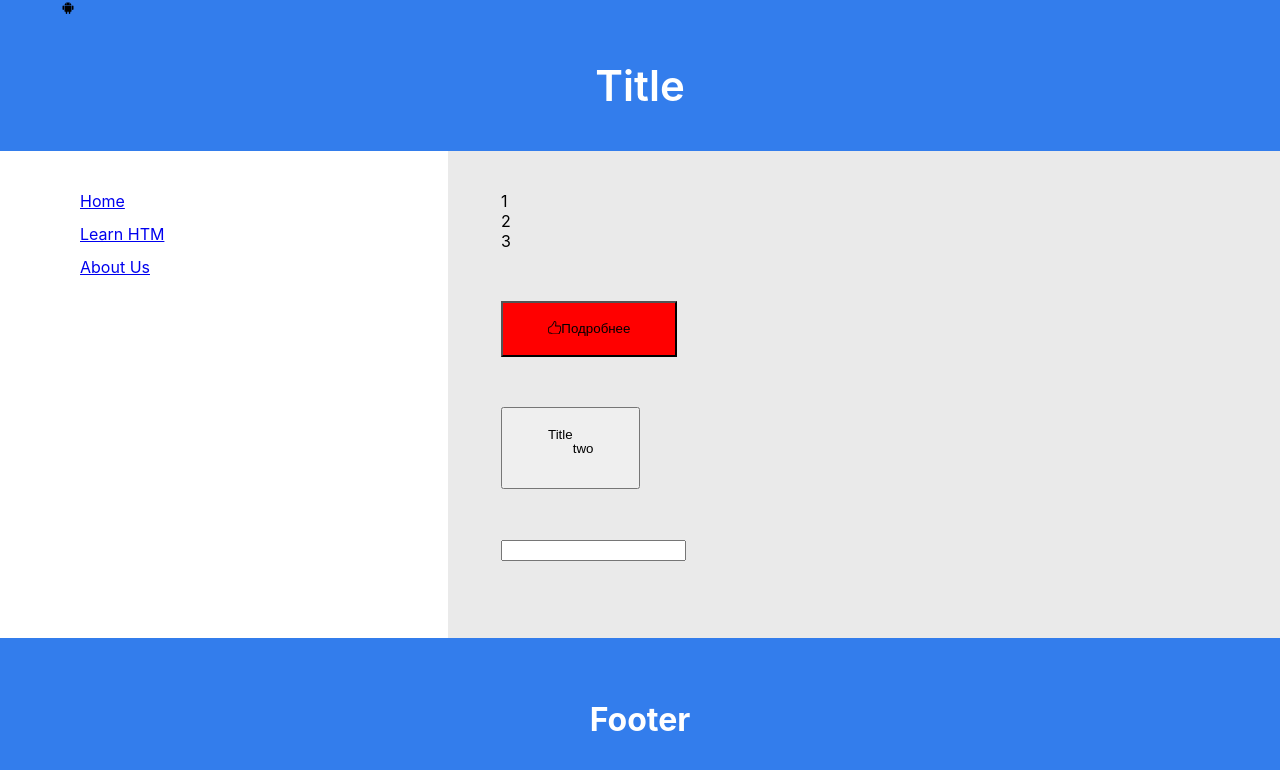
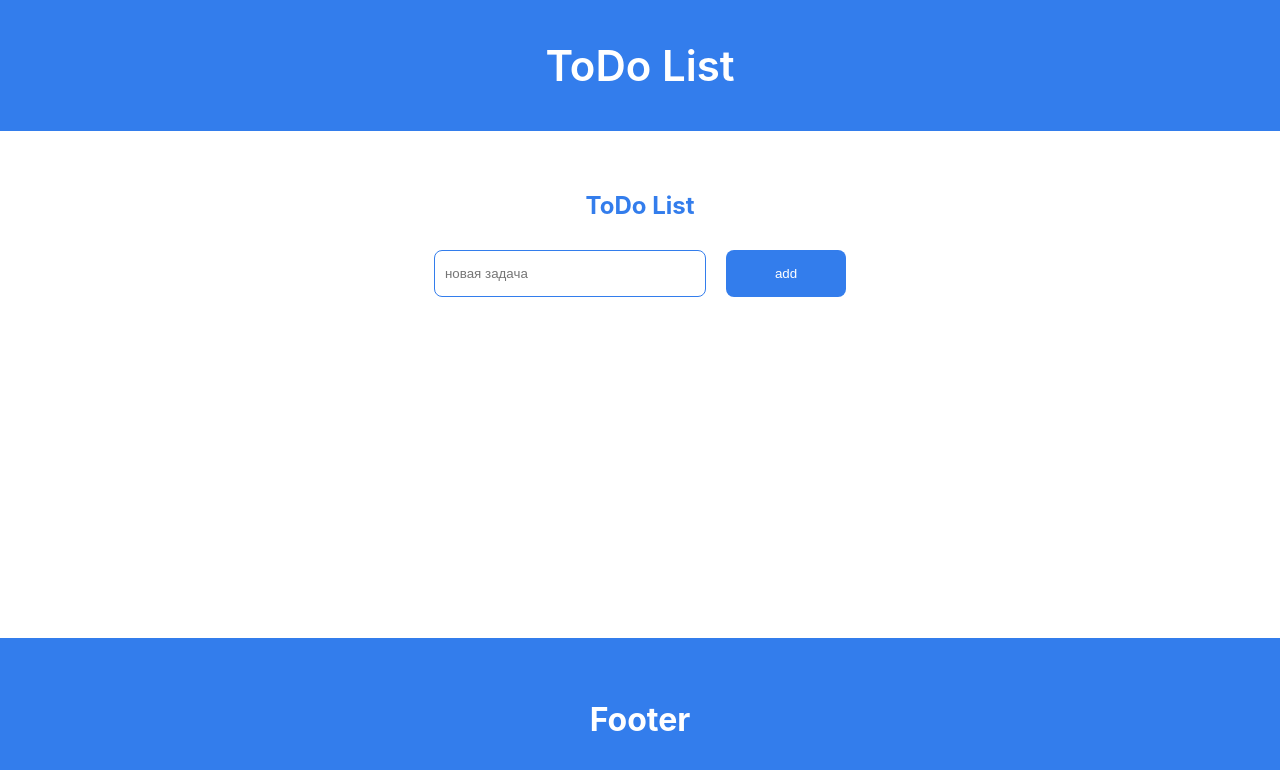
Before and after one commit to lutyi2856/reactGithub, a React (Create React App) app: page / in a window 1280 px wide. Shown: the top 770 px of the page. Built offline with nearby package versions, Linux system fonts and the light colour scheme.

Commit message:
todo list

```diff
--- a/src/Header/Header.jsx
+++ b/src/Header/Header.jsx
@@ -1,12 +1,10 @@
 import "./header.css";
-import { IoLogoAndroid } from "react-icons/io";
 
 const Header = () => {
   return (
     <header className="header">
       <div className="container">
-        <IoLogoAndroid />
-        <h1 className="header-title">Title</h1>
+        <h1 className="header-title">ToDo List</h1>
       </div>
     </header>
   );
--- a/src/Hero/Hero.jsx
+++ b/src/Hero/Hero.jsx
@@ -1,5 +1,6 @@
-import Sitebar from "../Sitebar/Siterbar";
-import HeroContent from "../Hero-content/Hero-content";
+import React from "react";
+import Input from "../Input/Input";
+import Task from "../Task/Task";
 import "./hero.css";
 
 const Hero = () => {
@@ -7,8 +8,8 @@ const Hero = () => {
     <section className="hero">
       <div className="container">
         <div className="hero-wrapper">
-          <Sitebar />
-          <HeroContent />
+          <h1 className="hero-title">ToDo List</h1>
+          <Input />
         </div>
       </div>
     </section>
--- a/src/Hero/hero.css
+++ b/src/Hero/hero.css
@@ -1,7 +1,12 @@
-.hero {
-    background: linear-gradient(90deg, #FFFFFF 35%, rgb(234, 234, 234) 0);
+.hero-wrapper {
+  display: flex;
+  justify-content: center;
+  flex-wrap: wrap;
 }
 
-.hero-wrapper {
-    display: flex;
+.hero-title {
+  width: 100%;
+  margin: 60px 0 30px 0;
+  text-align: center;
+  color: rgb(51, 125, 236);
 }
--- /dev/null
+++ b/src/Input/Input.css
@@ -0,0 +1,26 @@
+.form-todo-list {
+  display: flex;
+  flex-wrap: wrap;
+  justify-content: center;
+}
+
+.feld-todo {
+  width: 250px;
+  padding: 15px 10px;
+  border: 1px solid rgb(51, 125, 236);
+  border-radius: 8px;
+}
+
+.add-task {
+  margin-left: 20px;
+  padding: 15px 10px;
+  background-color: rgb(51, 125, 236);
+  color: #fff;
+  border: none;
+  min-width: 120px;
+  border-radius: 8px;
+}
+
+.add-task:hover {
+  opacity: 0.6;
+}
--- /dev/null
+++ b/src/Input/Input.jsx
@@ -0,0 +1,41 @@
+import React, { useRef, useState } from "react";
+import Task from "../Task/Task";
+import "./Input.css";
+
+const Input = (props) => {
+  const myRef = useRef();
+  const [tasks, setTask] = useState([]);
+  const addTask = () => {
+    console.log(myRef.current.value);
+    setTask([...tasks, myRef.current.value]);
+  };
+  const removeTasks = (title) => {
+    const test = tasks.filter((item) => item !== title);
+    setTask(test);
+  };
+  const myComponents = tasks.map((item, index) => {
+    return <Task title={item} key={index} delete={removeTasks} />;
+  });
+  console.log("2222222222");
+  return (
+    <div className="form-todo-list">
+      <input
+        ref={myRef}
+        type="text"
+        placeholder={props.holder}
+        className="feld-todo"
+      />
+      <button className="add-task" onClick={addTask}>
+        add
+      </button>
+      {myComponents}
+    </div>
+  );
+};
+
+Input.defaultProps = {
+  holder: "новая задача",
+  type: "feld-todo-default",
+};
+
+export default Input;
--- a/src/Main/Main.jsx
+++ b/src/Main/Main.jsx
@@ -1,8 +1,7 @@
 import Hero from "../Hero/Hero";
 import "./main.css";
-import MyAlert from "../MyAlert/MyAlert";
 
-const Main = () => {
+const Main = (props) => {
   return (
     <main className="main">
       <Hero />
--- a/src/Main/main.css
+++ b/src/Main/main.css
@@ -1,4 +1,3 @@
 .main {
     flex-grow: 1;
-    background: linear-gradient(90deg, #FFFFFF 35%, rgb(234, 234, 234) 0);
 }
--- /dev/null
+++ b/src/Task/Task.css
@@ -0,0 +1,36 @@
+.task-single {
+  width: 600px;
+  margin-top: 50px;
+  display: flex;
+  justify-content: space-between;
+  align-items: center;
+  border: 1px solid rgb(51, 125, 236);
+  ;
+  padding: 15px 10px;
+  border-radius: 8px;
+}
+
+.task-wrapper {
+  justify-content: center;
+  display: flex;
+  width: 100%;
+}
+
+.task-delete {
+  border: none;
+  background: none;
+}
+
+.task-delete svg {
+  width: 2em;
+  height: 2em;
+  color: red;
+}
+
+.task-delete:hover svg {
+  opacity: 0.5;
+}
+
+.task-title-cheked {
+  text-decoration: line-through;
+}
--- /dev/null
+++ b/src/Task/Task.jsx
@@ -0,0 +1,33 @@
+import "./Task.css";
+import { MdDelete } from "react-icons/md";
+import { useState } from "react";
+
+const Task = (props) => {
+  const [isStyle, setStyle] = useState(false);
+  const action = () => {
+    setStyle(!isStyle);
+  };
+  const deleteTask = () => {
+    console.log("delete", props);
+    props.delete(props.title);
+  };
+  return (
+    <div className="task-wrapper">
+      <div className="task-single">
+        <input type="checkbox" onClick={action} className="task-check" />
+        <span className={isStyle ? "task-title-cheked" : "task-title"}>
+          {props.title}
+        </span>
+        <button className="task-delete" onClick={deleteTask}>
+          <MdDelete />
+        </button>
+      </div>
+    </div>
+  );
+};
+
+Task.defaultProps = {
+  title: "Задача",
+};
+
+export default Task;
```
